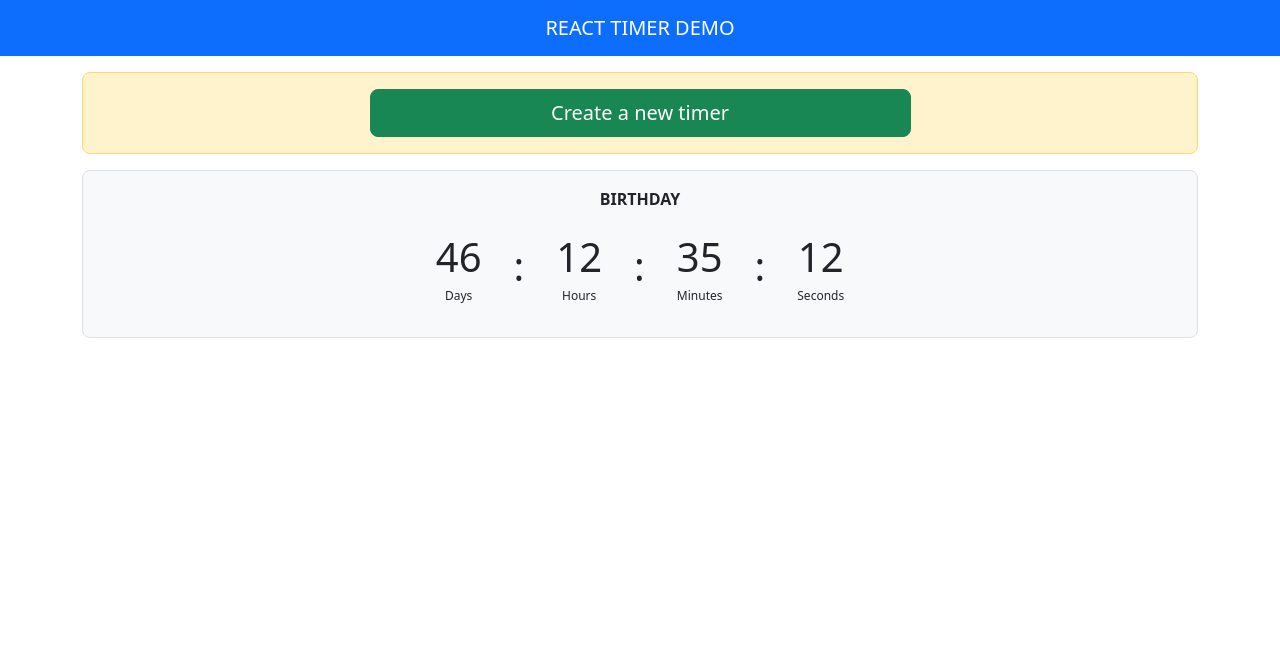
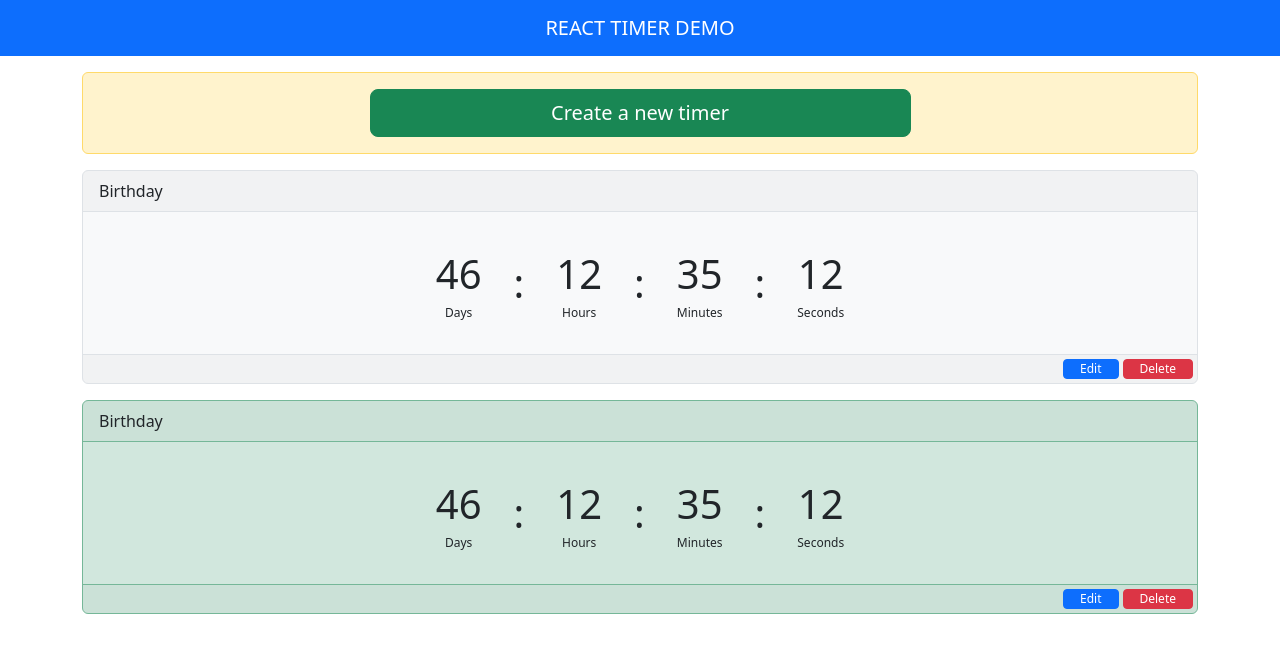
Before and after one commit to zeroamps/react-timer-demo, a React (Vite) app: page / in a window 1280 px wide. Shown: the top 652 px of the page. Built offline with nearby package versions, Linux system fonts and the light colour scheme.

Commit message:
Update styling

```diff
--- a/src/main.tsx
+++ b/src/main.tsx
@@ -1,6 +1,6 @@
 import React from 'react';
 import ReactDOM from 'react-dom/client';
-import { Button, Container, Navbar } from 'react-bootstrap';
+import { Button, Card, Container, Navbar } from 'react-bootstrap';
 import './styles.scss';
 
 ReactDOM.createRoot(document.getElementById('root')!).render(
@@ -13,14 +13,17 @@ ReactDOM.createRoot(document.getElementById('root')!).render(
       </Navbar>
 
       <Container>
-        <div className="bg-yellow-100 mt-3 p-3 border border-yellow-300 rounded-3 text-center">
+        <Card className="bg-yellow-100 mt-3 border-yellow-300 text-center">
+          <Card.Body>
             <Button className="w-md-50 w-100" variant="success" size="lg">
               Create a new timer
             </Button>
-        </div>
+          </Card.Body>
+        </Card>
 
-        <div className="bg-100 p-3 mt-3 border rounded-3">
-          <div className="fw-bold text-center text-uppercase">Birthday</div>
+        <Card className="bg-100 mt-3 border-300">
+          <Card.Header className="border-bottom border-300">Birthday</Card.Header>
+          <Card.Body>
             <div className="d-flex gap-3 align-items-center justify-content-center">
               <div className="p-1 p-md-3 text-center">
                 <div className="fs-3 fs-md-1">46</div>
@@ -42,7 +45,51 @@ ReactDOM.createRoot(document.getElementById('root')!).render(
                 <div className="fs-9 fs-md-8">Seconds</div>
               </div>
             </div>
+          </Card.Body>
+          <Card.Footer className="d-flex gap-1 justify-content-end p-1 border-top border-300">
+            <Button className="fs-8 px-3 p-0" variant="primary" size="sm">
+              Edit
+            </Button>
+            <Button className="fs-8 px-3 p-0" variant="danger" size="sm">
+              Delete
+            </Button>
+          </Card.Footer>
+        </Card>
+
+        <Card className="bg-green-100 mt-3 border border-green-300">
+          <Card.Header className="border-bottom border-green-300">Birthday</Card.Header>
+          <Card.Body>
+            <div className="d-flex gap-3 align-items-center justify-content-center">
+              <div className="p-1 p-md-3 text-center">
+                <div className="fs-3 fs-md-1">46</div>
+                <div className="fs-9 fs-md-8">Days</div>
               </div>
+              <div className="fs-1">:</div>
+              <div className="p-1 p-md-3 text-center">
+                <div className="fs-3 fs-md-1">12</div>
+                <div className="fs-9 fs-md-8">Hours</div>
+              </div>
+              <div className="fs-1">:</div>
+              <div className="p-1 p-md-3 text-center">
+                <div className="fs-3 fs-md-1">35</div>
+                <div className="fs-9 fs-md-8">Minutes</div>
+              </div>
+              <div className="fs-1">:</div>
+              <div className="p-1 p-md-3 text-center">
+                <div className="fs-3 fs-md-1">12</div>
+                <div className="fs-9 fs-md-8">Seconds</div>
+              </div>
+            </div>
+          </Card.Body>
+          <Card.Footer className="d-flex gap-1 justify-content-end p-1 border-top border-green-300">
+            <Button className="fs-8 px-3 p-0" variant="primary" size="sm">
+              Edit
+            </Button>
+            <Button className="fs-8 px-3 p-0" variant="danger" size="sm">
+              Delete
+            </Button>
+          </Card.Footer>
+        </Card>
       </Container>
     </>
   </React.StrictMode>
```
Also changed, not shown: 3 other files (tests, documents, lock files or other folders). Lines whose indentation alone changed are shown as unchanged.
